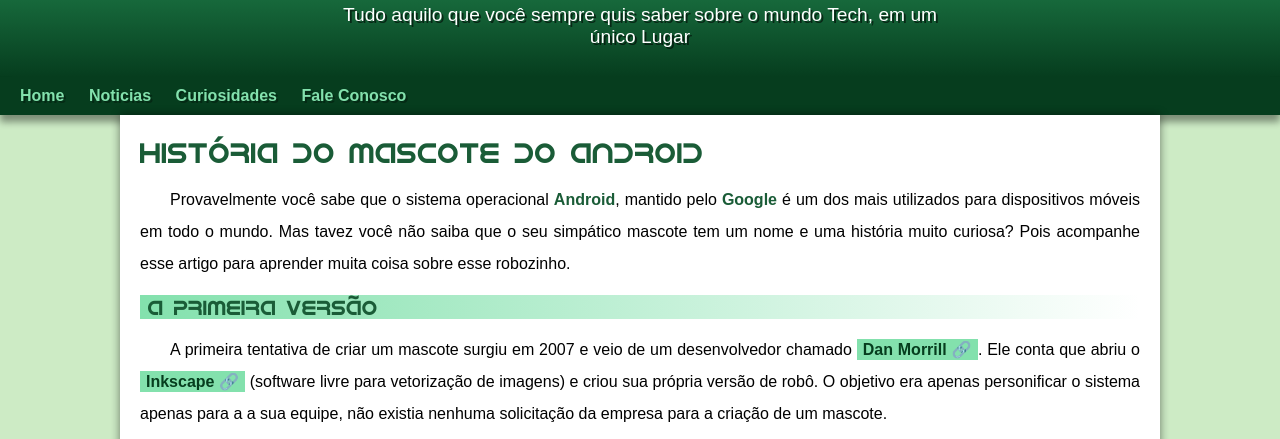
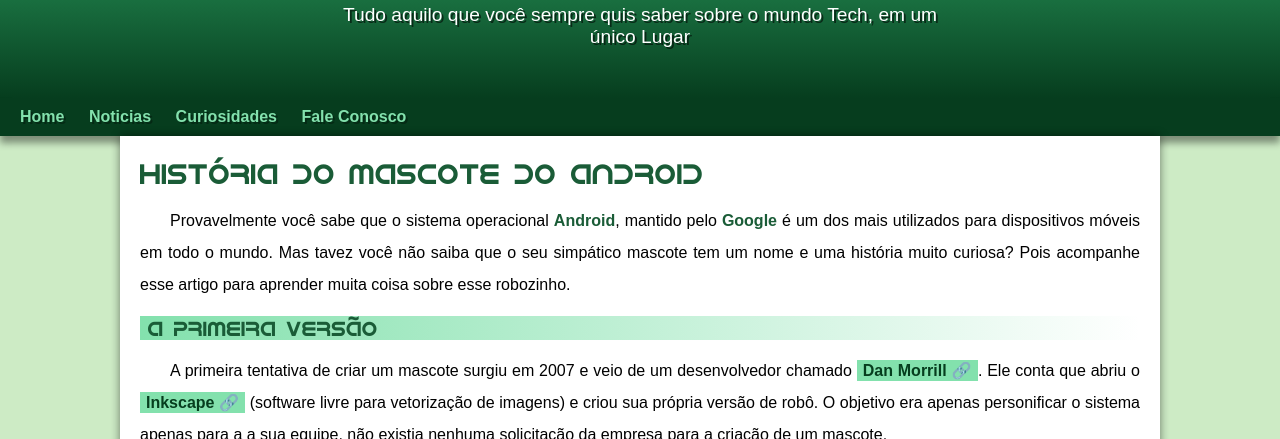
Before and after one commit to EvandroLimaBarbosa/Site_Android, a plain HTML site: page index.html in a window 1280 px wide. Shown: the part 113-552 px from the top of the page. Drawn offline with Linux system fonts and the light colour scheme; a web font is replaced by a local one.

Commit message:
Update style.css

```diff
--- a/Estilo/style.css
+++ b/Estilo/style.css
@@ -62,7 +62,7 @@ header > p {
     padding-right: 10px;
     padding-left: 10px;
     margin: auto;
-    padding-bottom: 20px;
+    padding-bottom: 50px;
     text-shadow: 2px 2px 0px rgba(0, 0, 0, 0.578);
 }
 
```
